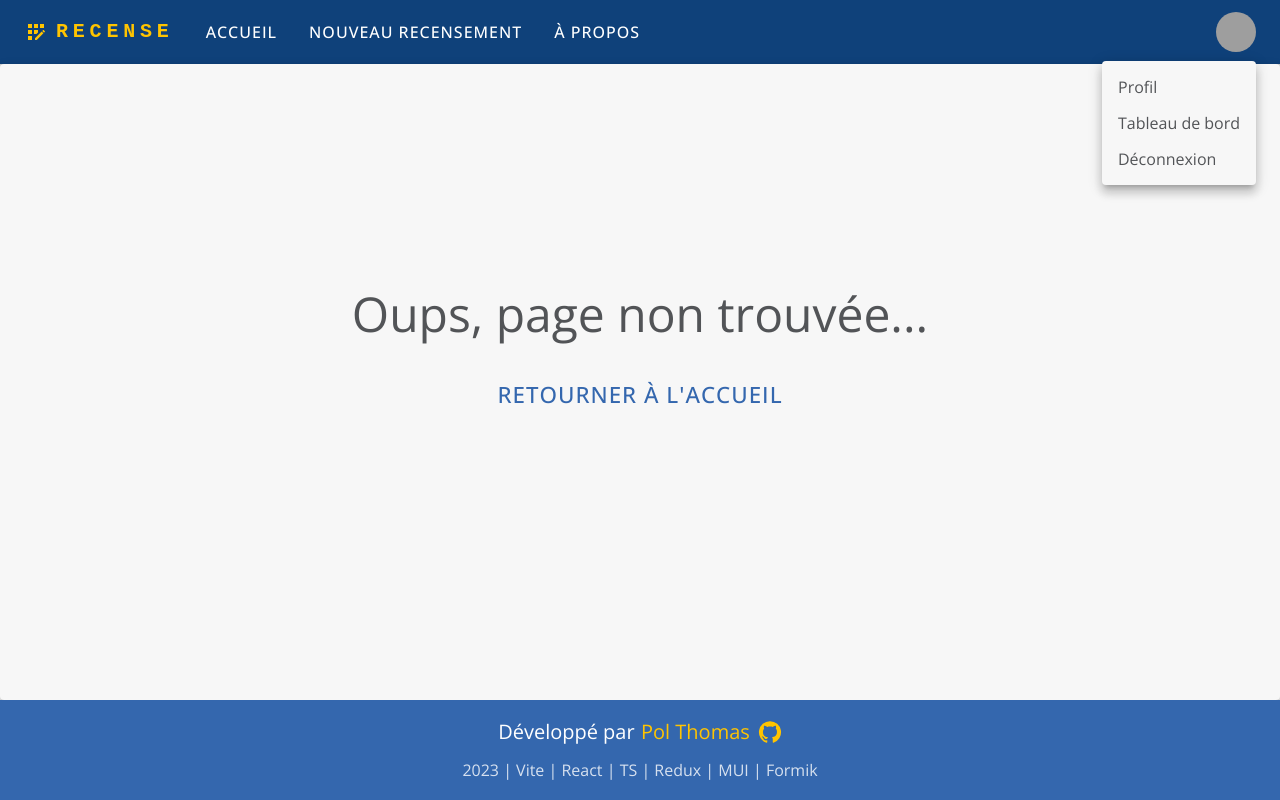
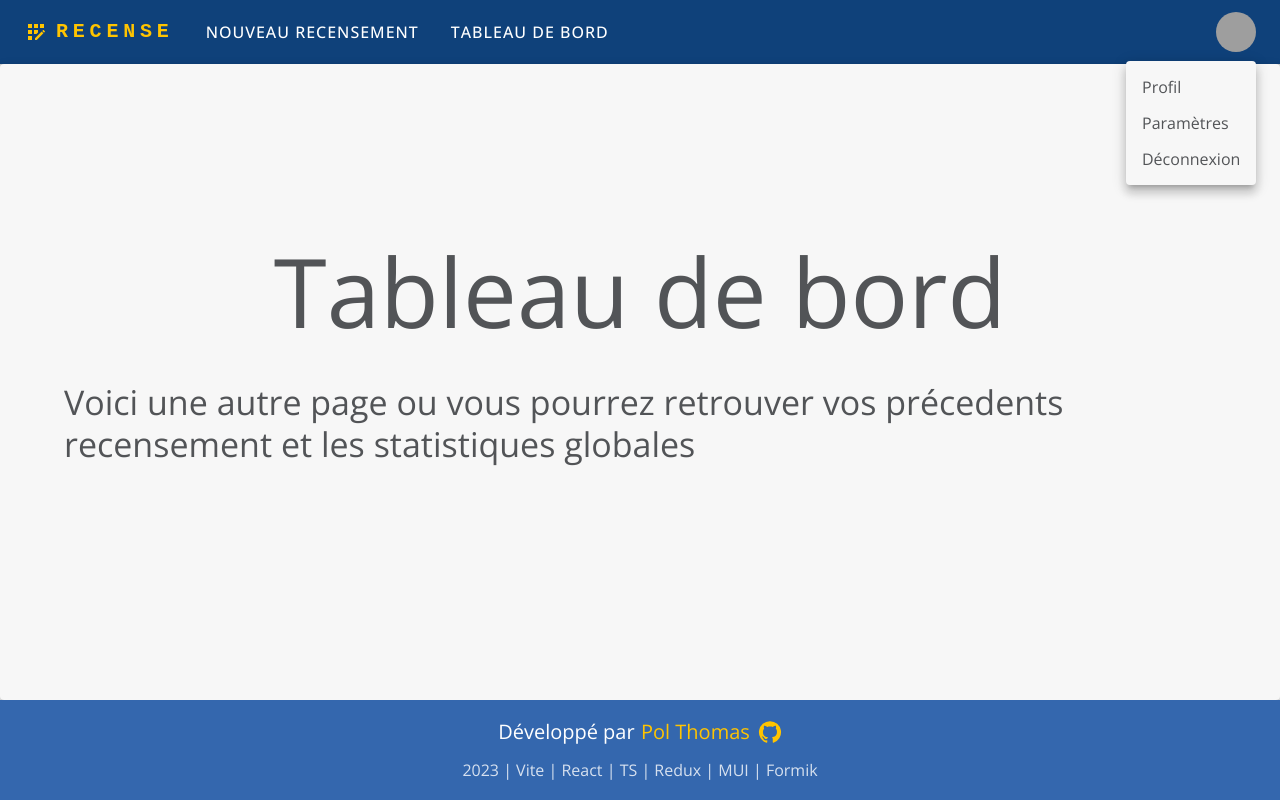
Before and after one commit to PolThm/recense, a React (Vite) app: page /dashboard in a window 1280 px wide. Both pictures are taken after a click on the button 1236 px from the left and 32 px from the top of the page. Built offline with nearby package versions, Linux system fonts and the light colour scheme; grey boxes are pictures that could not be loaded.

Commit message:
Add new page

```diff
--- a/src/components/Navbar.tsx
+++ b/src/components/Navbar.tsx
@@ -17,7 +17,7 @@ import { NavLink } from 'react-router-dom';
 
 import appRoutes from '../routes';
 
-const accountFakeTabs = ['Profil', 'Tableau de bord', 'Déconnexion'];
+const accountFakeTabs = ['Profil', 'Paramètres', 'Déconnexion'];
 
 const APP_NAME = 'RECENSE';
 
@@ -87,7 +87,7 @@ const Navbar = () => {
                 display: { xs: 'block', md: 'none' },
               }}
             >
-              {appRoutes.map((page) => (
+              {appRoutes.slice(1).map((page) => (
                 <Link
                   key={page.key}
                   component={NavLink}
@@ -122,7 +122,7 @@ const Navbar = () => {
             {APP_NAME}
           </Typography>
           <Box sx={{ flexGrow: 1, display: { xs: 'none', md: 'flex' } }}>
-            {appRoutes.map((page) => (
+            {appRoutes.slice(1).map((page) => (
               <Link
                 key={page.key}
                 component={NavLink}
@@ -160,9 +160,9 @@ const Navbar = () => {
               open={Boolean(anchorElUser)}
               onClose={handleCloseUserMenu}
             >
-              {accountFakeTabs.map((setting) => (
-                <MenuItem key={setting} onClick={handleCloseUserMenu}>
-                  <Typography textAlign="center">{setting}</Typography>
+              {accountFakeTabs.map((tab) => (
+                <MenuItem key={tab} onClick={handleCloseUserMenu}>
+                  <Typography textAlign="center">{tab}</Typography>
                 </MenuItem>
               ))}
             </Menu>
--- a/src/pages/AboutPage.tsx
+++ b/src/pages/CensusPage.tsx
@@ -1,7 +1,7 @@
 import { Container, Typography } from '@mui/material';
-import React, { FC } from 'react';
+import { FC } from 'react';
 
-const AboutPage: FC = () => {
+const CensusPage: FC = () => {
   return (
     <Container
       sx={{
@@ -14,11 +14,11 @@ const AboutPage: FC = () => {
       }}
     >
       <Typography variant="h1" gutterBottom>
-        À propos
+        Nouveau recensement
       </Typography>
-      <Typography variant="h2">Voici une autre page</Typography>
+      <Typography variant="h3">Vous allez remplir un questionnaire</Typography>
     </Container>
   );
 };
 
-export default AboutPage;
+export default CensusPage;
--- /dev/null
+++ b/src/pages/DashboardPage.tsx
@@ -0,0 +1,27 @@
+import { Container, Typography } from '@mui/material';
+import React, { FC } from 'react';
+
+const DashboardPage: FC = () => {
+  return (
+    <Container
+      sx={{
+        display: 'flex',
+        flexDirection: 'column',
+        justifyContent: 'center',
+        alignItems: 'center',
+        height: 1,
+        mt: -4,
+      }}
+    >
+      <Typography variant="h1" gutterBottom>
+        Tableau de bord
+      </Typography>
+      <Typography variant="h4">
+        Voici une autre page ou vous pourrez retrouver vos précedents
+        recensement et les statistiques globales
+      </Typography>
+    </Container>
+  );
+};
+
+export default DashboardPage;
--- a/src/routes/index.ts
+++ b/src/routes/index.ts
@@ -1,4 +1,5 @@
-import AboutPage from '@/pages/AboutPage';
+import CensusPage from '@/pages/CensusPage';
+import DashboardPage from '@/pages/DashboardPage';
 import HomePage from '@/pages/HomePage';
 import { Route } from '@/types/interfaces';
 
@@ -13,16 +14,16 @@ export const router: Route[] = [
   {
     key: 'census-route',
     title: 'Nouveau recensement',
-    path: '/new-census',
+    path: '/census',
     enabled: true,
-    component: HomePage,
+    component: CensusPage,
   },
   {
-    key: 'about-route',
-    title: 'À propos',
-    path: '/about',
+    key: 'dashboard-route',
+    title: 'Tableau de bord',
+    path: '/dashboard',
     enabled: true,
-    component: AboutPage,
+    component: DashboardPage,
   },
 ];
 
```
